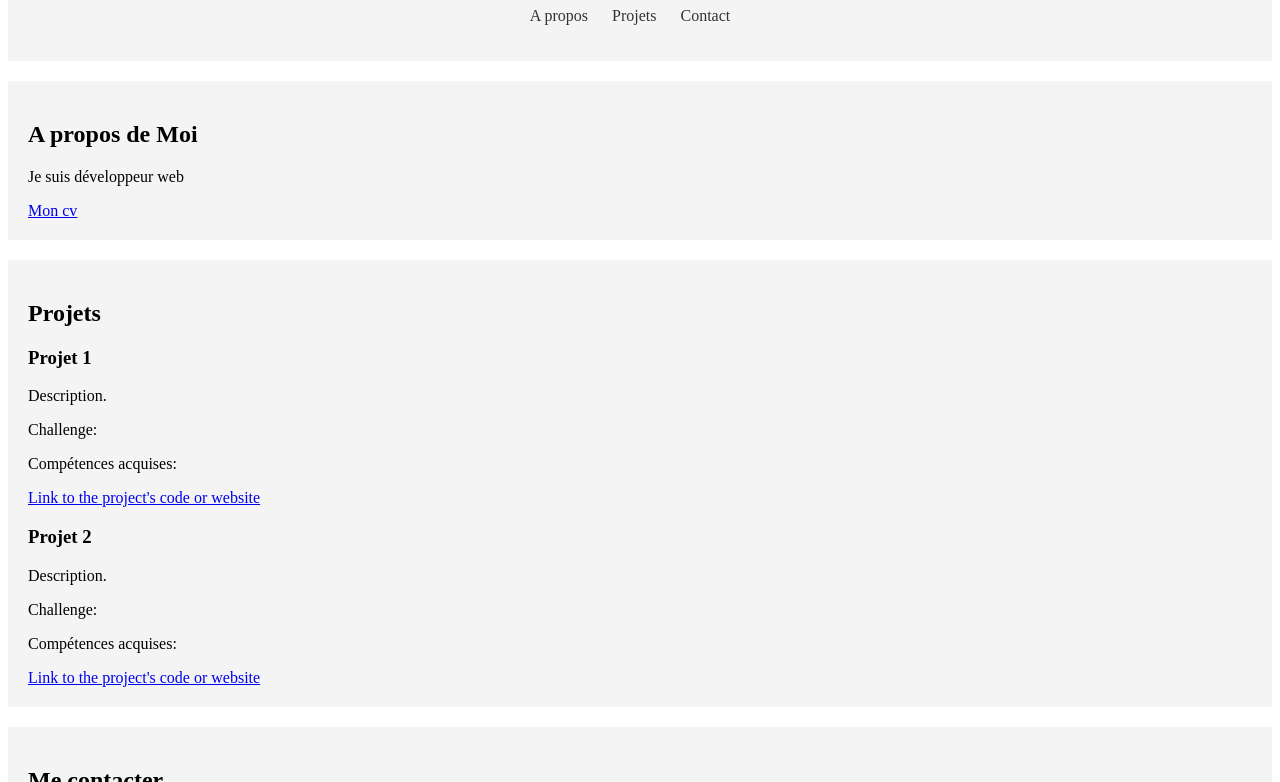
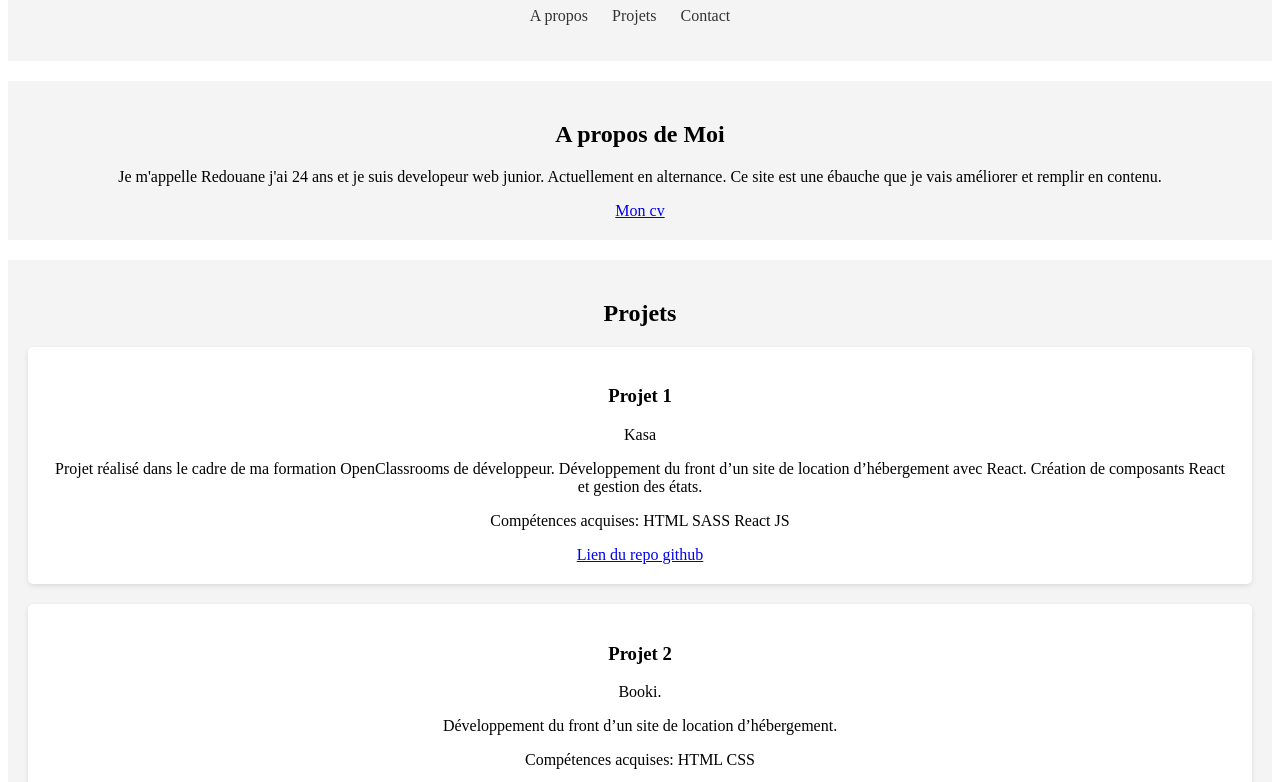
Before and after one commit to Redouane590/folio, a plain HTML site: page index.html in a window 1280 px wide. Shown: the part 101-883 px from the top of the page. Drawn offline with Linux system fonts and the light colour scheme.

Commit message:
Mise à jour du titre, du contenu et du style de la page d'accueil

```diff
--- a/index.html
+++ b/index.html
@@ -4,13 +4,13 @@
 <head>
   <meta charset="UTF-8">
   <meta name="viewport" content="width=device-width, initial-scale=1.0">
-  <title>My Portfolio</title>
+  <title>Redouane El Mahi | Développeur Web Junior | Portfolio</title>
   <link rel="stylesheet" href="styles.css">
 </head>
 
 <body>
     <header>
-    <h1>My Portfolio</h1>
+      <h1>Mon Portfolio</h1>
       <nav>
         <ul>
           <li><a href="#about">A propos</a></li>
@@ -22,7 +22,7 @@
 
     <section id="about">
       <h2>A propos de Moi</h2>
-    <p>Je suis développeur web</p>
+      <p>Je m'appelle Redouane j'ai 24 ans et je suis developeur web junior. Actuellement en alternance. Ce site est une ébauche que je vais améliorer et remplir en contenu.</p>
       <a href="/CV_2023-12-28_Redouane_Elmahi.pdf" download>Mon cv</a>
     </section>
 
@@ -30,23 +30,34 @@
       <h2>Projets</h2>
       <div class="project">
         <h3>Projet 1</h3>
-      <p>Description.</p>
-      <p>Challenge:</p>
-      <p>Compétences acquises:</p>
-      <a href="https://github.com/your-project-repo">Link to the project's code or website</a>
+        <p>Kasa</p>
+        <p>Projet réalisé dans le cadre de ma formation OpenClassrooms de développeur.
+          Développement du front d’un site de location d’hébergement avec React.
+          Création de composants React et gestion des états.</p>
+        <p>Compétences acquises:
+          HTML
+          SASS
+          React
+          JS
+        </p>
+        <a href="https://github.com/Redouane590/OC_Projet_5">Lien du repo github</a>
       </div>
 
       <div class="project">
         <h3>Projet 2</h3>
-      <p>Description.</p>
-      <p>Challenge:</p>
-      <p>Compétences acquises:</p>
-      <a href="https://github.com/your-project-repo">Link to the project's code or website</a>
+        <p>Booki.</p>
+        <p>Développement du front d’un site de location d’hébergement.</p>
+        <p>Compétences acquises:
+          HTML
+          CSS
+        </p>
+        <a href="https://github.com/Redouane590/OC_Projet_2">Lien du repo github</a>
       </div>
     </section>
 
     <section id="contact">
-    <h2>Me contacter</h2>
+      <h2>Pour découvrir mes autres réalisations, rendez-vous sur ma page personnelle GitHub en cliquant sur le lien suivant :</h2>
+      <a href="https://github.com/Redouane590">Mon GitHub</a>
       <p></p>
     </section>
 
--- a/styles.css
+++ b/styles.css
@@ -1,4 +1,8 @@
-header {
+ body {
+  text-align: center;
+ }
+
+ header {
   background-color: #f4f4f4;
   padding: 20px;
   text-align: center;
@@ -38,6 +42,14 @@ nav ul li a:hover {
   margin-bottom: 20px;
 }
 
+.project {
+  background: #fff;
+  border-radius: 5px;
+  padding: 20px;
+  margin-bottom: 20px;
+  box-shadow: 0 2px 5px rgba(0, 0, 0, 0.1);
+}
+
 #contact {
   background: #f4f4f4;
   padding: 20px;
```
Lines whose indentation alone changed are shown as unchanged.
